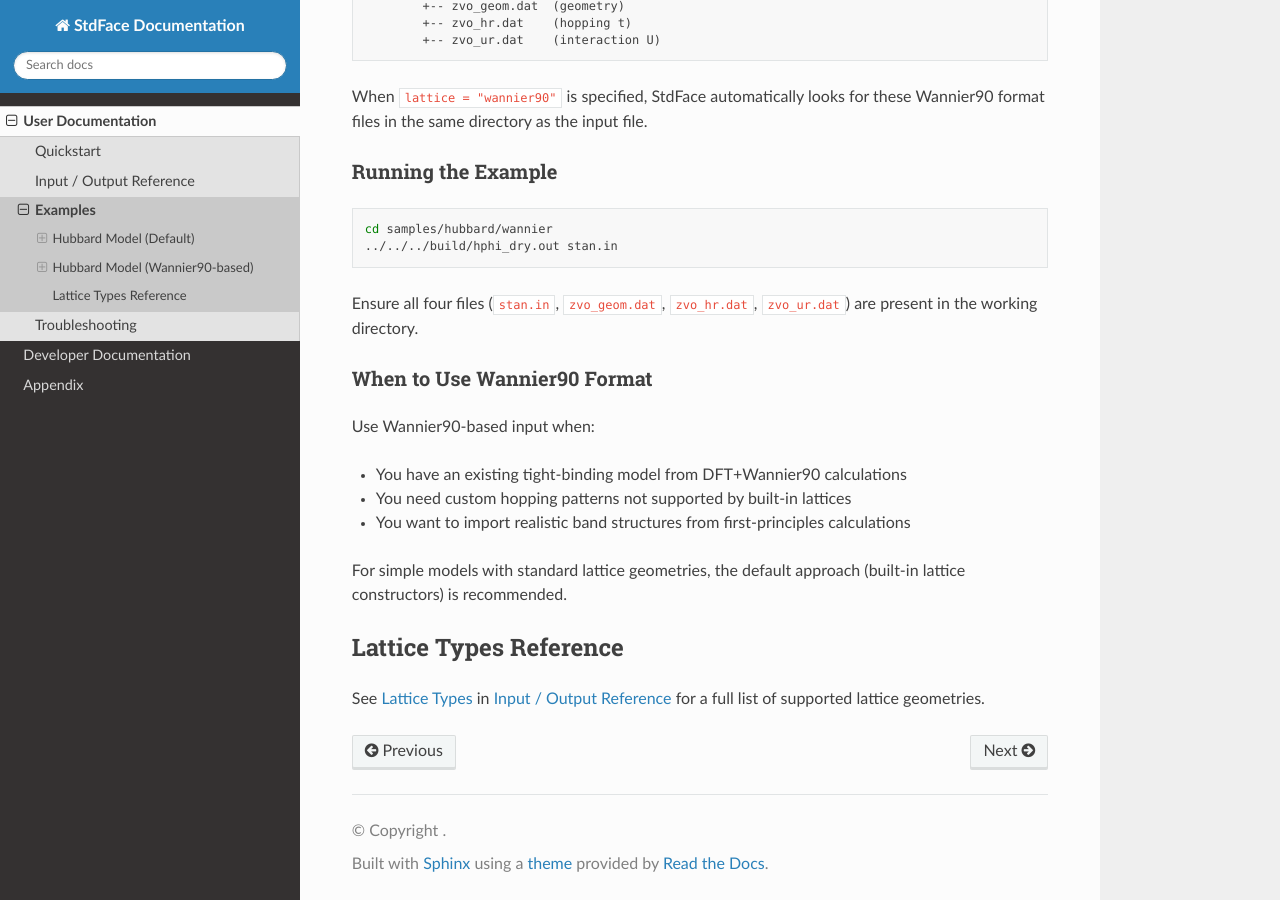
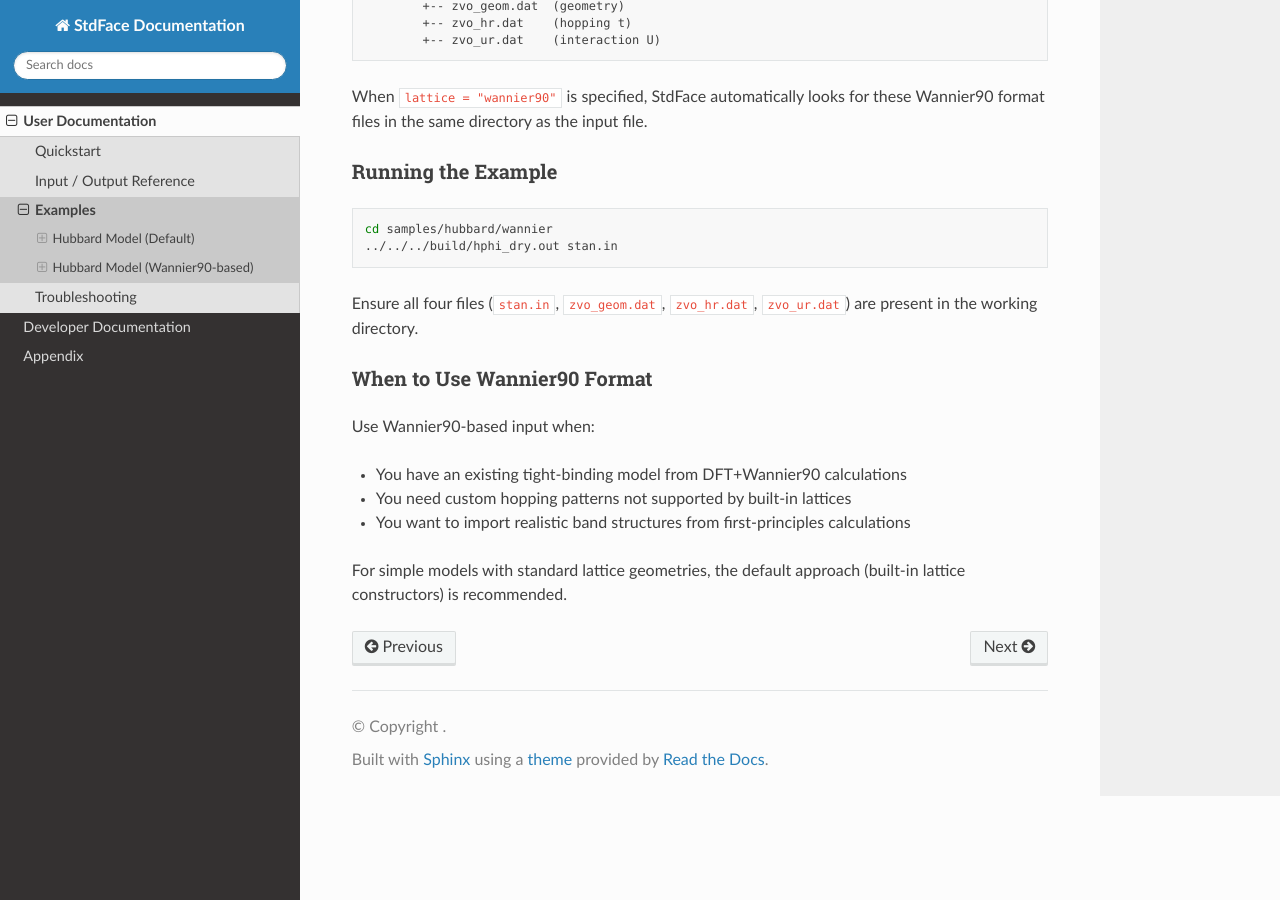
Before and after one commit to issp-center-dev/StdFace, a Sphinx documentation site: the page built from docs/user/examples.rst, in a window 1280 px wide and 900 px high, scrolled down 3057 px. Built offline with Sphinx 7.4.7 and the Read the Docs theme 3.1.0, drawn with Linux system fonts in a browser that asks for light colours.

Commit message:
docs: remove lattice types reference section from examples.rst
Co-Authored-By: Claude Sonnet 4.6 <noreply@anthropic.com>

```diff
--- a/docs/user/examples.rst
+++ b/docs/user/examples.rst
@@ -184,9 +184,3 @@ Use Wannier90-based input when:
 
 For simple models with standard lattice geometries, the default approach
 (built-in lattice constructors) is recommended.
-
-Lattice Types Reference
------------------------
-
-See :ref:`Lattice Types <lattice-types>` in :doc:`input_output` for a full
-list of supported lattice geometries.
```
